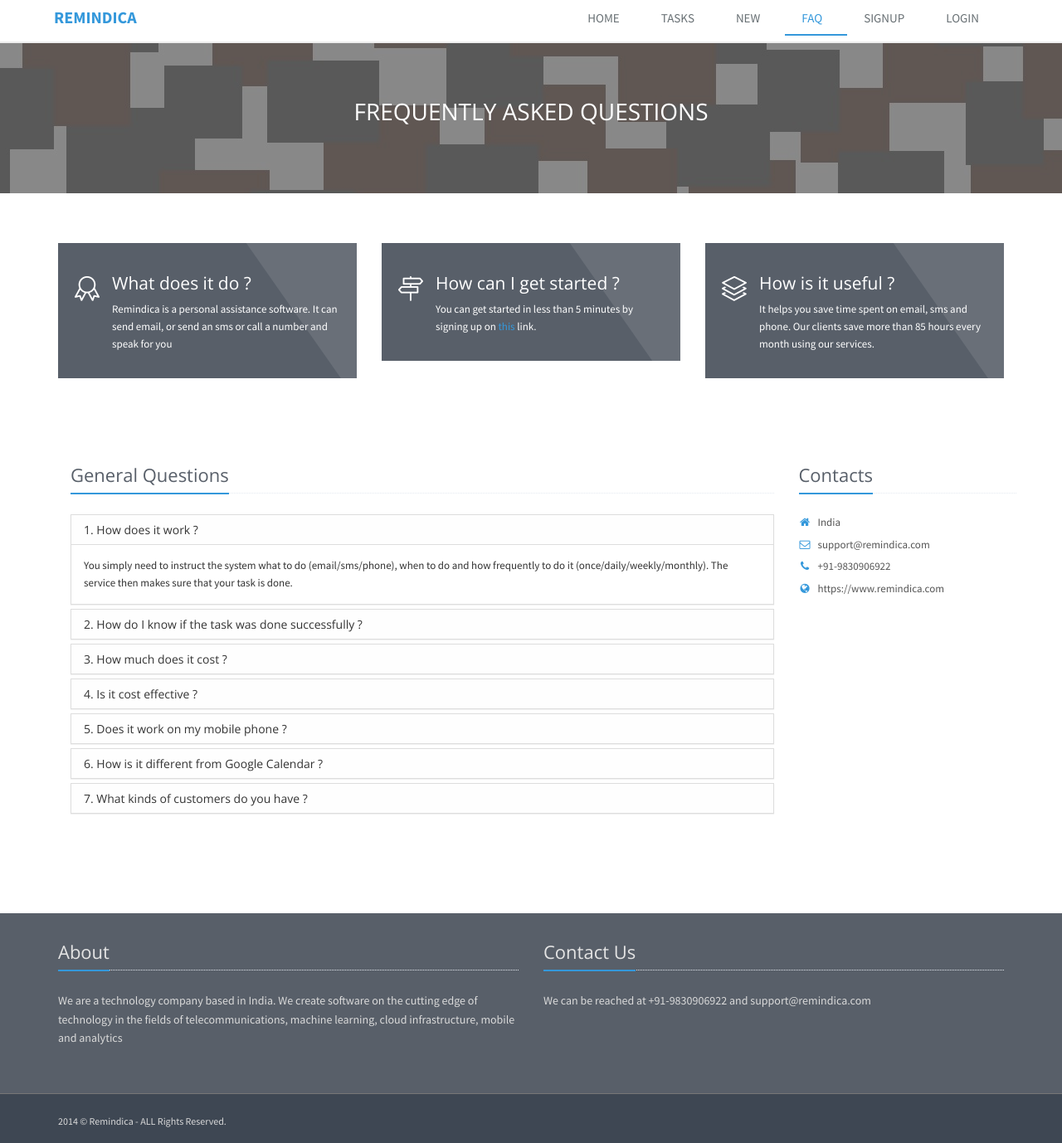
After one commit to udayj/ReminderService, a Flask app: page /faq in a window 1280 px wide. The commit adds this page. Shown: the whole page at 83% size. Run offline with Flask 2, Linux system fonts and the light colour scheme; parts of the project's set-up code (start-up, migrations or seed data) failed here and were passed over; some libraries are stand-ins or nearby versions.

Commit message:
faq page details

```diff
--- a/application.py
+++ b/application.py
@@ -166,6 +166,13 @@
 
 @app.route('/signup',methods=['GET','POST'])
 def signup():
+	def send_mail(data,files):
+		result=requests.post(
+        "https://api.mailgun.net/v2/remindica.com/messages",
+        auth=("api", "key-1b9979216cd5d2f065997d3d53852cd6"),
+        files=files,
+        data=data)
+
 	if request.method=='GET':
 		return render_template('login.html',active='signup')
 	else:
@@ -199,16 +206,25 @@
 
 		msg.body = 'Click this link to activate your account '+app.config['HOST']+'/activate?hash='+activation_hash
 		app.logger.debug('Sending activation email to:'+data['email'])
+
+		data={"from": "Remindica <admin@remindica.com>",
+              "to": [data['email']],
+              "subject": 'Welcome to Remindica',
+              "text": 'Click this link to activate your account '+app.config['HOST']+'/activate?hash='+activation_hash,
+              "html":'Click this link to activate your account '+app.config['HOST']+'/activate?hash='+activation_hash}
 		#app.logger.debug(activation_hash)
 		#app.logger.debug(str(app.extensions['mail'].server))
 		try:
-			mail.send(msg)
+			send_mail(data,None)
 		except Exception:
 			db.users.remove({'_id':_id})
 			return render_template('login.html',signup_error='Problem sending email. Account not created. Try again later.',
 									username=username,email=data['email'])
 		return render_template('checkmail.html')
 
+@app.route('/faq')
+def faq():
+	return render_template('faq.html',active='faq')
 
 @app.route('/login',methods=['GET','POST'])
 def login():
@@ -608,17 +624,7 @@
 
 	if task['method']=='email' and (task['state']=='active' or instant==True):
 
-		"""subject='Reminder: '+task['message']
-		if('subject' in task):
-			subject=task['subject']
-		msg = Message(subject,body=task['message'],html=task['message'], sender = app.config['MAIL_SENDER'], recipients =[task['details']])
 
-		msg.body = task['message']
-		if ('attachment' in task):
-			with app.open_resource('./'+task['attachment']) as fp:
-				msg.attach(filename=task['attachment_name'],content_type='application/octet-stream',data=fp.read())
-		p=multiprocessing.Process(target=send_mail,args=(msg,))
-		p.start()"""
 
 		subject='Reminder: '+task['message']
 		if('subject' in task):
--- /dev/null
+++ b/static/stylesheets/faq.css
@@ -0,0 +1,82 @@
+/*FAQ-page
+------------------------------------*/
+.faq-breadcrumb {
+	text-align: center;
+	position: relative;
+	background: url(../images/bg.jpg) no-repeat center;
+}
+
+.faq-breadcrumb:before {
+	left: 0;
+	width: 100%;
+	height: 100%;
+	content: " ";
+	position: absolute;
+	background: rgba(0,0,0,0.3);
+}
+
+.faq-page .tab-v1 {
+	margin-top: 19px;
+}
+
+.faq-page .tab-v1  .panel-title {
+	text-transform: uppercase;
+}
+
+/*Check-style*/
+.faq-page .check-style {
+	margin-bottom: 0;
+}
+
+.faq-page .check-style li {
+	margin-bottom: 10px;
+}
+.faq-page .check-style li:last-child {
+	margin-bottom: 0;
+}
+
+.faq-page .check-style i {
+	font-size: 18px;
+	font-weight: 600;
+	vertical-align: middle;
+}
+
+/*Check-style in Responsive*/
+@media (max-width: 450px) {
+	.faq-page .main-check .col-xs-6 {
+		width: 100%;
+	}
+}
+
+/*Faq-add*/
+.faq-page .faq-add {
+	padding: 15px;
+	margin-bottom: 20px;
+	border: 2px solid #eee;
+}
+
+.faq-page .top-part i {
+	float: left;
+	color: #777;
+	font-size: 20px;
+	padding-top: 3px;
+	margin-right: 10px;
+}
+
+.faq-page .new-title {
+	color: #72c02c;
+	font-size: 18px;
+	margin-bottom: 5px;
+}
+
+.faq-page .faq-add p {
+	line-height: 1.5;
+}
+
+/*ParallaxBg6
+------------------------------------*/
+/*Title-Box*/
+.faq-bg .title-box-v2 h2,
+.faq-bg .title-box-v2 p {
+	color: #fff;
+}
--- a/templates/base.html
+++ b/templates/base.html
@@ -66,6 +66,7 @@
             {% else %}
             <li id="new_task"><a href="/new_task">New</a></li>
             {% endif %}
+            <li id="faq"><a href="/faq">FAQ</a></li>
              {% if not current_user.email %}
 
                 <li id='signup'><a href="/signup">SignUp</a></li>
--- /dev/null
+++ b/templates/faq.html
@@ -0,0 +1,243 @@
+{% extends "base.html" %}
+
+{% block content %}
+
+<link rel="stylesheet" href="/static/stylesheets/faq.css">
+
+    <div class="breadcrumbs-v2 faq-breadcrumb margin-bottom-20">
+        <div class="breadcrumbs-v2-in">
+            <h1>Frequently Asked Questions</h1>
+            <ul class="breadcrumb-v2 list-inline">
+                <li>
+            </ul>
+        </div>
+    </div>
+
+<!--=== FAQ Page ===-->
+    <div class="container content faq-page">
+        <!-- FAQ Blocks -->
+        <div class="row margin-bottom-40">
+            <div class="col-sm-4">
+                <div class="easy-block-v3 service-or">
+                    <div class="service-bg"></div>
+                    <i class="icon-badge"></i>
+                    <div class="inner-faq-b">
+                        <h3>What does it do ?</h3>
+                        <p>Remindica is a personal assistance software. It can send email, or send an sms or call a number and speak for you</p>
+                    </div>
+                </div>
+            </div>
+            <div class="col-sm-4">
+                <div class="easy-block-v3 service-or">
+                    <div class="service-bg"></div>
+                    <i class="icon-directions"></i>
+                    <div class="inner-faq-b">
+                        <h3>How can I get started ?</h3>
+                        <p>You can get started in less than 5 minutes by signing up on <a href="/signup">this</a> link.</p>
+                    </div>
+                </div>
+            </div>
+            <div class="col-sm-4">
+                <div class="easy-block-v3 service-or">
+                    <div class="service-bg"></div>
+                    <i class="icon-layers"></i>
+                    <div class="inner-faq-b">
+                        <h3>How is it useful ?</h3>
+                        <p>It helps you save time spent on email, sms and phone. Our clients save more than 85 hours every month using our services.</p>
+                    </div>
+                </div>
+            </div>
+        </div>
+        <!-- End FAQ Blocks -->
+
+<div class="container content">
+        <div class="row">
+            <div class="col-md-9">
+                <!-- General Questions -->
+                <div class="headline"><h2>General Questions</h2></div>
+                <div class="panel-group acc-v1 margin-bottom-40" id="accordion">
+                    <div class="panel panel-default">
+                        <div class="panel-heading">
+                            <h4 class="panel-title">
+                                <a class="accordion-toggle" data-toggle="collapse" data-parent="#accordion" href="#collapseOne">
+                                    1. How does it work ?
+                                </a>
+                            </h4>
+                        </div>
+                        <div id="collapseOne" class="panel-collapse collapse in">
+                            <div class="panel-body">
+                                You simply need to instruct the system what to do (email/sms/phone), when to do and how frequently to do it (once/daily/weekly/monthly). The service then makes sure that your task is done.
+                            </div>
+                        </div>
+                    </div>
+
+                    <div class="panel panel-default">
+                        <div class="panel-heading">
+                            <h4 class="panel-title">
+                                <a class="accordion-toggle" data-toggle="collapse" data-parent="#accordion" href="#collapseTwo">
+                                    2. How do I know if the task was done successfully ?
+                                </a>
+                            </h4>
+                        </div>
+                        <div id="collapseTwo" class="panel-collapse collapse">
+                            <div class="panel-body">
+                                <p>As soon as the task is done, the system gathers the status information and makes it available on the task details page. This status information is generally available within 5 minutes after the task is performed.</p>
+
+                            </div>
+                        </div>
+                    </div>
+
+                    <div class="panel panel-default">
+                        <div class="panel-heading">
+                            <h4 class="panel-title">
+                                <a class="accordion-toggle" data-toggle="collapse" data-parent="#accordion" href="#collapseThree">
+                                    3. How much does it cost ?
+                                </a>
+                            </h4>
+                        </div>
+                        <div id="collapseThree" class="panel-collapse collapse">
+                            <div class="panel-body">
+                                <p>There is an annual subscription charge of Rs.2500 and additional usage charges as follows:-</p>
+                                <ul class="list-unstyled">
+                                    <li><i class="fa fa-check color-green"></i>Email - No additional charges as of now.</li>
+                                    <li><i class="fa fa-check color-green"></i>SMS - Rs.0.60/message sent</li>
+                                    <li><i class="fa fa-check color-green"></i>Phone Call - Rs.2.00/call made</li>
+                                </ul>
+                            </div>
+                        </div>
+                    </div>
+
+                    <div class="panel panel-default">
+                        <div class="panel-heading">
+                            <h4 class="panel-title">
+                                <a class="accordion-toggle" data-toggle="collapse" data-parent="#accordion" href="#collapseFour">
+                                    4. Is it cost effective ?
+                                </a>
+                            </h4>
+                        </div>
+                        <div id="collapseFour" class="panel-collapse collapse">
+                            <div class="panel-body">
+                                Our clients regularly save more than 85 hours every month through the use of our service. This in itself justifies the cost of the service. Please get in touch with us at support@remindica.com or +91-9830906922 if you have any concerns.
+                            </div>
+                        </div>
+                    </div>
+
+                    <div class="panel panel-default">
+                        <div class="panel-heading">
+                            <h4 class="panel-title">
+                                <a class="accordion-toggle" data-toggle="collapse" data-parent="#accordion" href="#collapseFive">
+                                    5. Does it work on my mobile phone ?
+                                </a>
+                            </h4>
+                        </div>
+                        <div id="collapseFive" class="panel-collapse collapse">
+                            <div class="panel-body">
+                                <p>The service can be accessed from any modern mobile phone including Android, iPhone, Blackberry, Windows Phone etc. Presently it is available on mobile web only but we are working on native apps.</p>
+
+                            </div>
+                        </div>
+                    </div>
+
+                    <div class="panel panel-default">
+                        <div class="panel-heading">
+                            <h4 class="panel-title">
+                                <a class="accordion-toggle" data-toggle="collapse" data-parent="#accordion" href="#collapseSix">
+                                    6. How is it different from Google Calendar ?
+                                </a>
+                            </h4>
+                        </div>
+                        <div id="collapseSix" class="panel-collapse collapse">
+                            <div class="panel-body">
+                                Google Calendar is good for reminding yourself about important stuff. But it cannot email someone on your behalf nor can it send an SMS or speak for you.
+                            </div>
+                        </div>
+                    </div>
+
+                    <div class="panel panel-default">
+                        <div class="panel-heading">
+                            <h4 class="panel-title">
+                                <a class="accordion-toggle" data-toggle="collapse" data-parent="#accordion" href="#collapseSeven">
+                                    7. What kinds of customers do you have ?
+                                </a>
+                            </h4>
+                        </div>
+                        <div id="collapseSeven" class="panel-collapse collapse">
+                            <div class="panel-body">
+                                <ul class="list-unstyled">
+                                    <li><i class="fa fa-check color-green"></i>Event management companies</li>
+                                    <li><i class="fa fa-check color-green"></i>Chemical manufacturers</li>
+                                    <li><i class="fa fa-check color-green"></i>FMCG companies</li>
+                                    <li><i class="fa fa-check color-green"></i>Networking Solutions providers</li>
+                                    <li><i class="fa fa-check color-green"></i>Electrical goods distributors</li>
+                                    <li><i class="fa fa-check color-green"></i>Doctors</li>
+                                    <li><i class="fa fa-check color-green"></i>Lawyers</li>
+                                    <li><i class="fa fa-check color-green"></i>Chemical manufacturers</li>
+                                    <li><i class="fa fa-check color-green"></i>Catering Service providers</li>
+                                    <li><i class="fa fa-check color-green"></i>Individual Users</li>
+                                    <li><i class="fa fa-check color-green"></i>E-commerce companies</li>
+
+                                </ul>
+                            </div>
+                        </div>
+                    </div>
+                </div><!--/acc-v1-->
+                <!-- End General Questions -->
+            </div>
+            <div class="col-md-3">
+                <!-- Contacts -->
+                <div class="headline"><h2>Contacts</h2></div>
+                <ul class="list-unstyled who margin-bottom-30">
+                    <li><i class="fa fa-home"></i>India</li>
+                    <li><i class="fa fa-envelope-o"></i>support@remindica.com</li>
+                    <li><i class="fa fa-phone"></i>+91-9830906922</li>
+                    <li><i class="fa fa-globe"></i>https://www.remindica.com</li>
+                </ul>
+
+        </div>
+    </div>
+</div>
+</div>
+
+
+
+
+
+<script>
+$('#form').submit(function(){
+      var username=$('#username').val();
+      var email=$('#email').val()
+      var password=$('#password').val();
+      var confirm_password=$('#confirm_password').val();
+      if(email==null || email.trim()=="" || password==null || password.trim()=="" || username==null || username.trim()=="")
+      {
+        alert("Email, password and name cannot be empty");
+        return false;
+
+      }
+      if(password!=confirm_password)
+      {
+        alert("Passwords do not match");
+        return false;
+      }
+      if(password.length<5)
+      {
+        alert("Password should be atleast 5 characters");
+        return false;
+      }
+
+
+    });
+$('#login').submit(function(){
+      var name=$('#name').val();
+  var password=$('#login_password').val();
+  if(name==null || name.trim()=="" || password==null || password.trim()=="")
+  {
+    alert("Email/Username/Password cannot be empty");
+    return false;
+  }
+    });
+
+
+
+</script>
+{% endblock %}
```
Also changed, not shown: static/images/bg.jpg (added).
